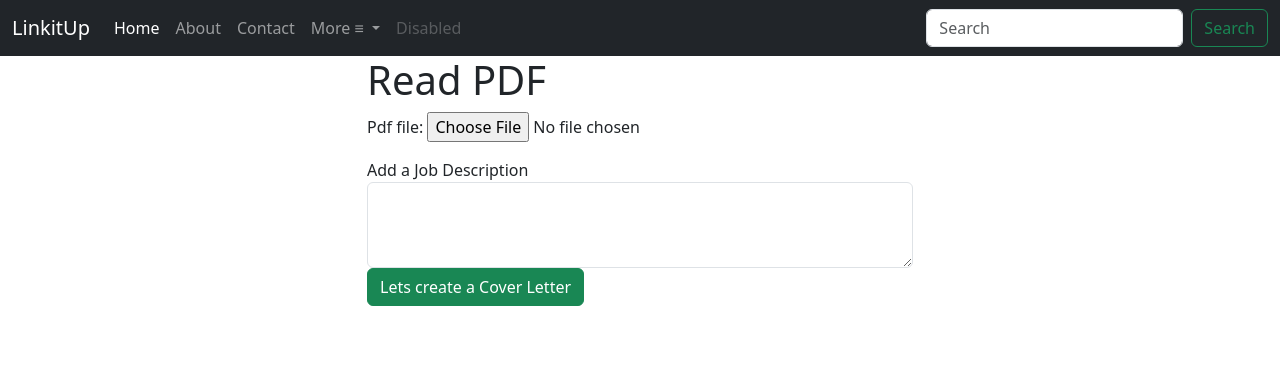
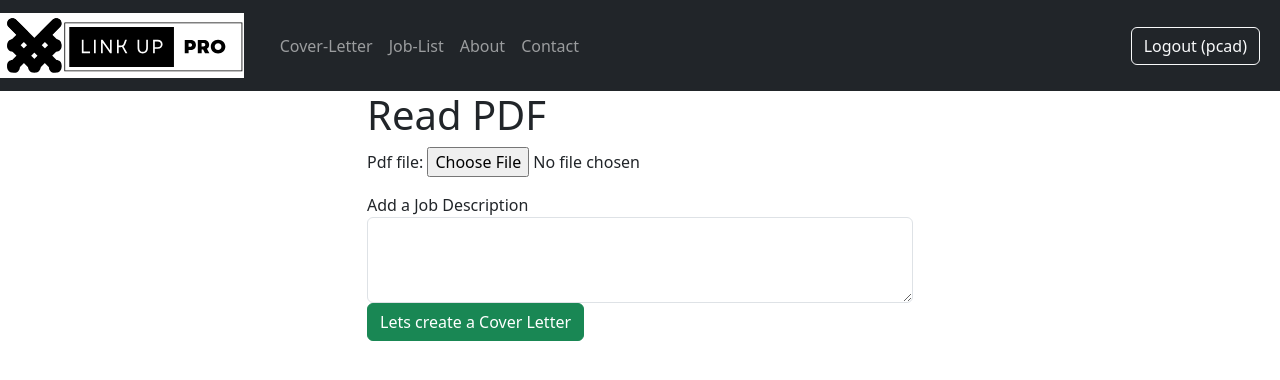
Before and after one commit to prasannarajezzzy/LinkitUpIt, a Django app: page /pdf/ in a window 1280 px wide. Shown: the top 380 px of the page. Run offline with Django 4.2, Linux system fonts and the light colour scheme; a user stored in the database is signed in.

Commit message:
html changes

```diff
--- a/templates/base.html
+++ b/templates/base.html
@@ -4,7 +4,7 @@
   <head>
     <meta charset="utf-8" />
     <meta name="viewport" content="width=device-width, initial-scale=1" />
-    <title>{% block title %} {% endblock title %}|LinkiUp Pro</title>
+    <title>{% block title %} {% endblock title %}LinkiUp Pro</title>
     <link
       href="https://cdn.jsdelivr.net/npm/bootstrap@5.3.0-alpha3/dist/css/bootstrap.min.css"
       rel="stylesheet"
@@ -13,83 +13,7 @@
     />
   </head>
   <body>
-    <nav class="navbar navbar-expand-lg bg-dark navbar-dark">
-      <div class="container-fluid">
-        <a class="navbar-brand" href="/">LinkitUp</a>
-        <button
-          class="navbar-toggler"
-          type="button"
-          data-bs-toggle="collapse"
-          data-bs-target="#navbarSupportedContent"
-          aria-controls="navbarSupportedContent"
-          aria-expanded="false"
-          aria-label="Toggle navigation"
-        >
-          <span class="navbar-toggler-icon"></span>
-        </button>
-        <div class="collapse navbar-collapse" id="navbarSupportedContent">
-          <ul class="navbar-nav me-auto mb-2 mb-lg-0">
-            <li class="nav-item">
-              <a class="nav-link active" aria-current="page" href="#">Home</a>
-            </li>
-            <li class="nav-item">
-              <a class="nav-link" href="/about">About</a>
-            </li>
-            <li class="nav-item">
-              <a class="nav-link" href="/contact">Contact</a>
-            </li>
-            <li class="nav-item dropdown">
-              <a
-                class="nav-link dropdown-toggle"
-                href="#"
-                role="button"
-                data-bs-toggle="dropdown"
-                aria-expanded="false"
-              >
-                More &#x2261;
-              </a>
-              <ul class="dropdown-menu">
-
-                {% if user.is_authenticated %}
-                  <li>
-                    <a class="dropdown-item" href="/logout">Logout ({{user.username}})</a>
-                  </li>
-                {% else %}
-                  <li>
-                    <a class="dropdown-item" href="/login">Login</a>
-                  </li>
-                {% endif %}
-
-                {% if not user.is_authenticated %}
-                  <li>
-                    <a class="dropdown-item" href="/signup">Sign up</a>
-                  </li>
-                {% endif %}
-
-                <li><hr class="dropdown-divider" /></li>
-                <li>
-                  <a class="dropdown-item" href="#">Create a cover Letter</a>
-                </li>
-              </ul>
-            </li>
-            <li class="nav-item">
-              <a class="nav-link disabled">Disabled</a>
-            </li>
-          </ul>
-          <form class="d-flex" role="search">
-            <input
-              class="form-control me-2"
-              type="search"
-              placeholder="Search"
-              aria-label="Search"
-            />
-            <button class="btn btn-outline-success" type="submit">
-              Search
-            </button>
-          </form>
-        </div>
-      </div>
-    </nav>
+    {% include "nav.html" %}
     {% block body %}{% endblock body %}
     <script
       src="https://cdn.jsdelivr.net/npm/bootstrap@5.3.0-alpha3/dist/js/bootstrap.bundle.min.js"
--- a/templates/core/join.html
+++ b/templates/core/join.html
@@ -14,7 +14,6 @@
 
 </head>
 <body>
-
   <div class="container">
     <div class="card">
       <div class="card-header">
--- a/templates/core/login.html
+++ b/templates/core/login.html
@@ -14,7 +14,6 @@
 
 </head>
 <body>
-
   <div class="container">
     <div class="card">
       <div class="card-header">
--- a/templates/jobs/add.html
+++ b/templates/jobs/add.html
@@ -8,6 +8,7 @@
     <link href="https://fonts.googleapis.com/css?family=Pacifico&display=swap" rel="stylesheet" />
   </head>
   <body>
+    {% include "nav.html" %}
     <div class="jumbotron">
       <h1>Add Job List Entry</h1>
       <form method="POST">
--- a/templates/jobs/edit.html
+++ b/templates/jobs/edit.html
@@ -10,6 +10,7 @@
     </head>
 
     <body>
+        {% include "nav.html" %}
         <div class="jumbotron">
             <h1>Edit Job List Entry</h1>
             <form method="POST">
--- /dev/null
+++ b/templates/nav.html
@@ -0,0 +1,54 @@
+<nav class="navbar navbar-expand-lg bg-dark navbar-dark">
+
+    <a class="navbar-brand" href="/">
+        <img height="65px" src="/static/logo/logo.svg" ></img>
+    </a>
+
+    <div class="container-fluid">
+        <button class="navbar-toggler" type="button"
+            data-bs-toggle="collapse"
+            data-bs-target="#navbarSupportedContent"
+            aria-controls="navbarSupportedContent"
+            aria-expanded="false"
+            aria-label="Toggle navigation"
+        >
+            <span class="navbar-toggler-icon"></span>
+        </button>
+        <div class="collapse navbar-collapse" id="navbarSupportedContent">
+            <ul class="navbar-nav me-auto mb-2 mb-lg-0">
+
+                <li class="nav-item">
+                    <a class="nav-link" href="/pdf">Cover-Letter</a>
+                </li>
+
+                <li class="nav-item">
+                    <a class="nav-link" href="/jobs/">Job-List</a>
+                </li>
+
+                <li class="nav-item">
+                    <a class="nav-link" href="/about">About</a>
+                </li>
+
+                <li class="nav-item">
+                    <a class="nav-link" href="/contact">Contact</a>
+                </li>
+            </ul>
+        </div>
+        <div class="text-end">
+            {% if user.is_authenticated %}
+            <a href="/logout">
+                <button type="button" class="btn btn-outline-light me-2">Logout ({{user.username}})</button>
+            </a>
+            {% else %}
+            <a href="/login">
+                <button type="button" class="btn btn-outline-light me-2">Login</button>
+            </a>
+            {% endif %}
+            {% if not user.is_authenticated %}
+            <a href="/join">
+                <button type="button" class="btn btn-warning">Sign-up</button>
+            </a>
+            {% endif %}
+        </div>
+    </div>
+</nav>
```
Also changed, not shown: templates/jobs/jobs.html (+7 -4 lines), db.sqlite3, home/migrations/0003_job_coverletter.py (added).
